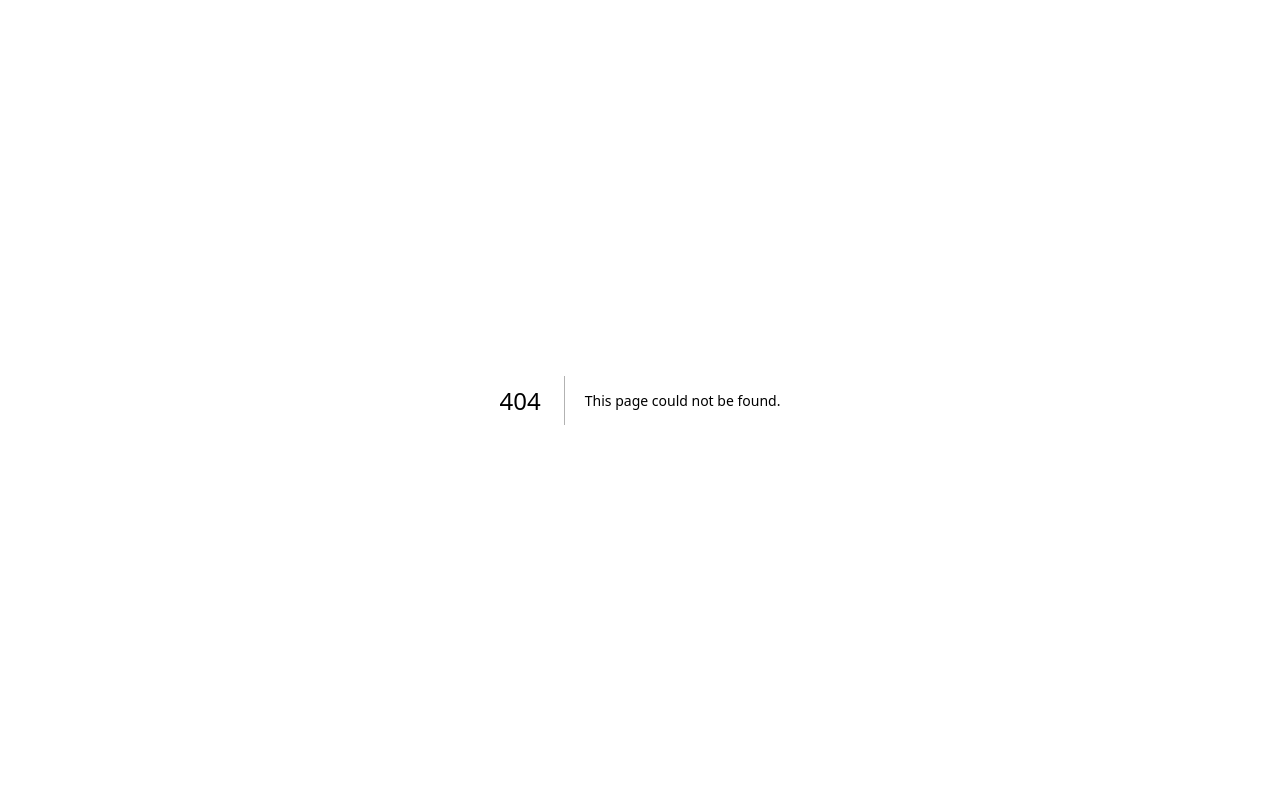
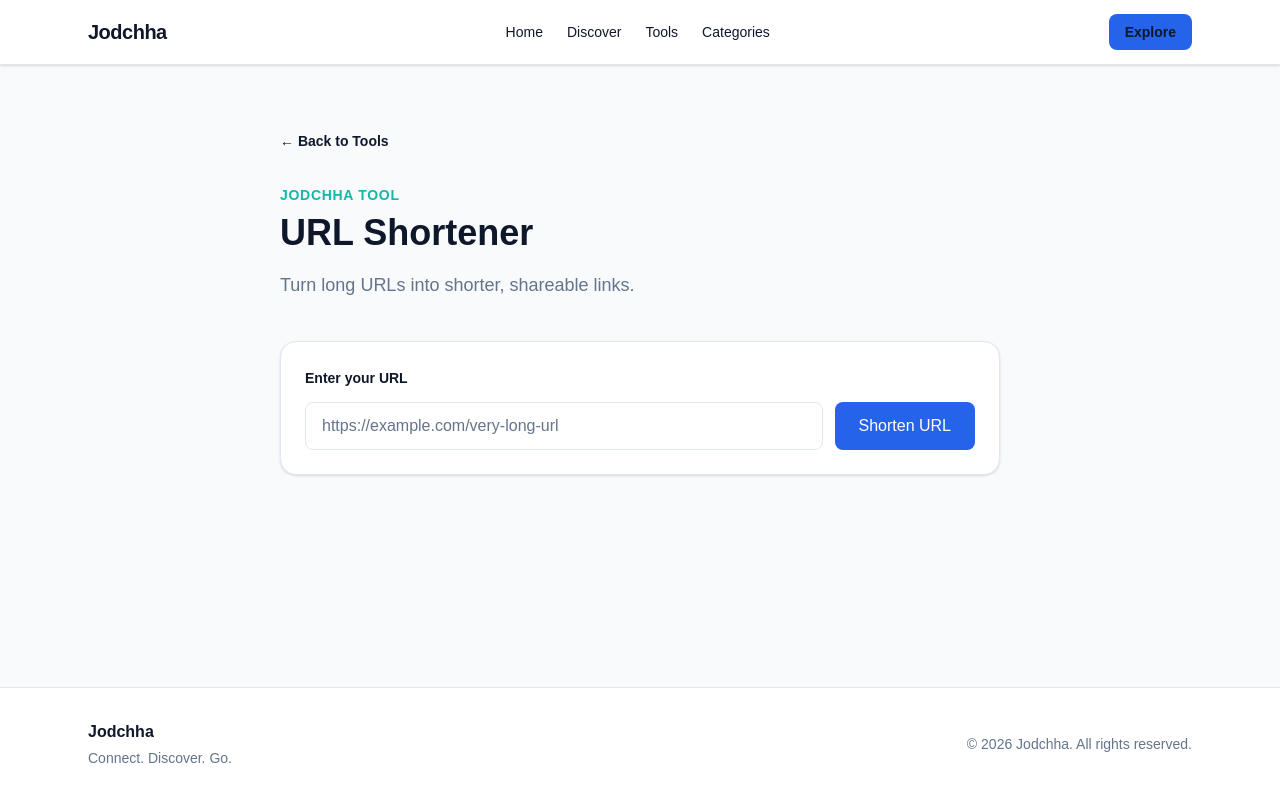
Before and after one commit to sameer9860/Jodchha, a Next.js app in the folder frontend/: page /tools/shortener in a window 1280 px wide. Before the commit this address had no page. Built offline with nearby package versions, Linux system fonts and the light colour scheme; no server answers.

Commit message:
feat: add shortener tool page

```diff
--- /dev/null
+++ b/frontend/app/tools/shortener/page.tsx
@@ -0,0 +1,49 @@
+import ShortenerForm from "@/components/tools/ShortenerForm";
+import Footer from "@/components/layout/Footer";
+import Navbar from "@/components/layout/Navbar";
+import Link from "next/link";
+
+export const metadata = {
+  title: "URL Shortener",
+  description:
+    "Create short, shareable URLs with Jodchha's free URL shortener.",
+};
+
+export default function ShortenerPage() {
+  return (
+    <div className="min-h-screen bg-[var(--background)] flex flex-col">
+      <Navbar />
+
+      <main className="flex-1">
+        <div className="mx-auto max-w-3xl px-6 py-16">
+          <Link
+          href="/tools"
+          className="text-sm font-semibold text-[var(--primary)] hover:text-[var(--primary-dark)]"
+        >
+          ← Back to Tools
+        </Link>
+
+         <div className="mt-8">
+          <p className="text-sm font-semibold uppercase tracking-wider text-[var(--accent)]">
+            Jodchha Tool
+          </p>
+        </div>
+
+          <h1 className="mt-2 text-4xl font-bold text-[var(--foreground)]">
+            URL Shortener
+          </h1>
+
+          <p className="mt-4 text-lg leading-8 text-[var(--muted)]">
+            Turn long URLs into shorter, shareable links.
+          </p>
+
+          <div className="mt-10">
+            <ShortenerForm />
+          </div>
+        </div>
+      </main>
+
+      <Footer />
+    </div>
+  );
+}
```
